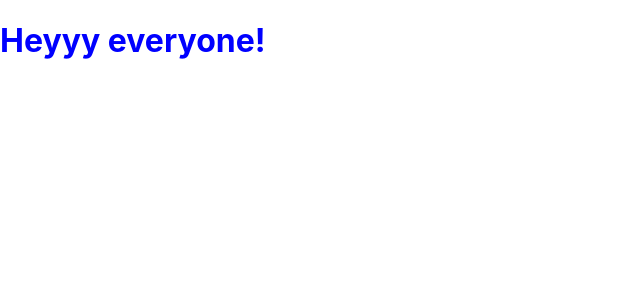
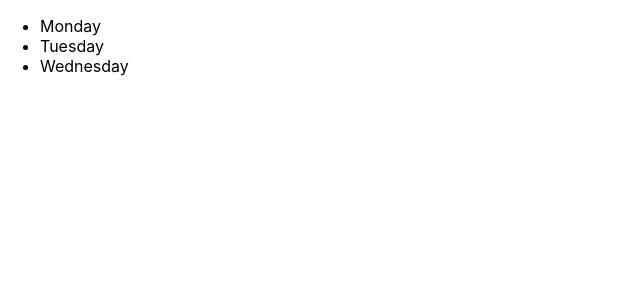
Before and after one commit to AdamMaichrzik/git-react-essentials, a React (Create React App) app: page / in a window 1280 px wide. Shown: the top 300 px of the page, without its empty margins (0-640 px from the left). Built offline with nearby package versions, Linux system fonts and the light colour scheme.

Commit message:
Adds unordered list to the website

```diff
--- a/src/index.js
+++ b/src/index.js
@@ -4,8 +4,10 @@ import './index.css';
 import App from './App';
 
 ReactDOM.render(
- React.createElement("h1",
-  {style: {color: "blue"}},
-  "Heyyy everyone!"),
+<ul>
+  <li>Monday</li>
+  <li>Tuesday</li>
+  <li>Wednesday</li>
+</ul>,
   document.getElementById('root')
 );
```
